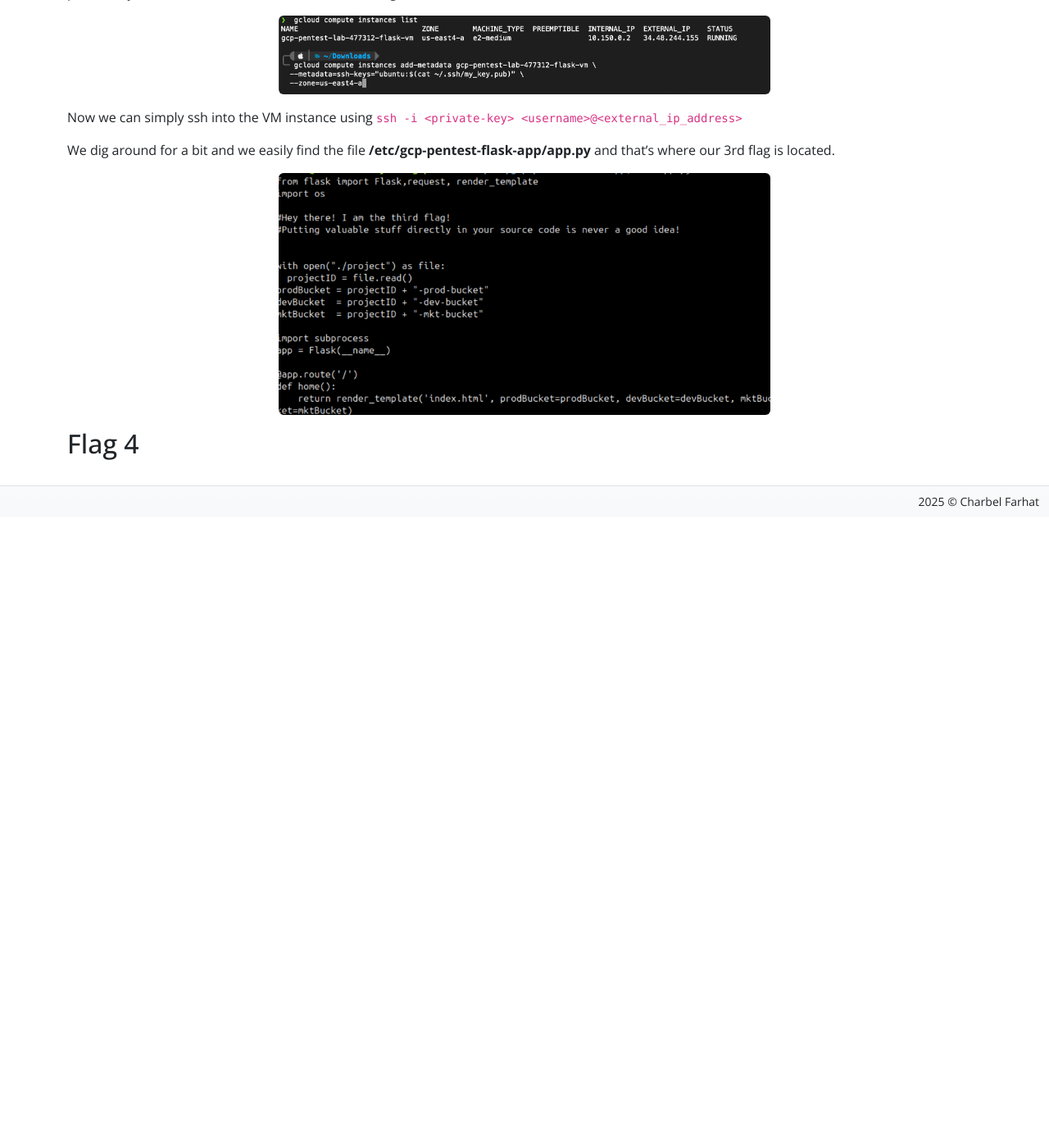
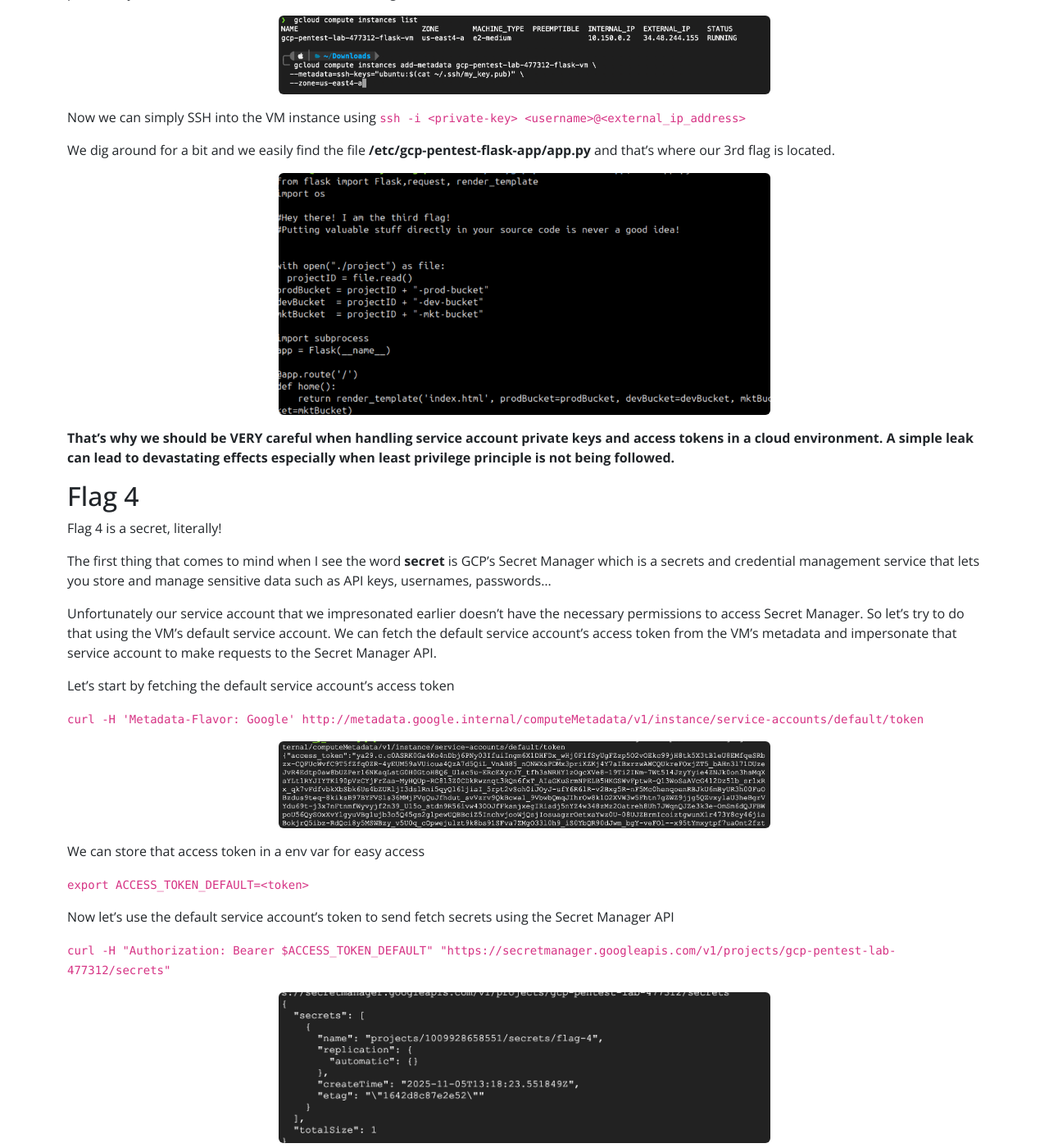
Before and after one commit to dwBruijn/dwBruijn.github.io, a Jekyll site: the page built from blogs/gcp-pentest-lab.md, in a window 1280 px wide and 1400 px high, scrolled down 4262 px. Shown: the whole window at 82% size. Built offline with Jekyll 4.4.1, drawn with Linux system fonts in a browser that asks for light colours; before the commit the page ends 4892 px from its top, so only the background shows below that; some of the changed text lies outside the part shown.

Commit message:
gcp pentest lab blog 4

```diff
--- a/blogs/gcp-pentest-lab.md
+++ b/blogs/gcp-pentest-lab.md
@@ -74,7 +74,7 @@
 
 ![flag 2 sync_sa_key content](../img/gcp-pentest-lab/flag2-2.png)
 
-As we can see, that's a service account access token which we can use to impersonate and gain the privileges of that service account.
+As we can see, that's a service account private key which we can use to impersonate and gain the privileges of that service account.
 
 ![flag 2 sa impersonation](../img/gcp-pentest-lab/flag2-3.jpeg)
 
@@ -94,10 +94,48 @@
 
 ![flag 3 vms](../img/gcp-pentest-lab/flag3-1.png)
 
-Now we can simply ssh into the VM instance using `ssh -i <private-key> <username>@<external_ip_address>`
+Now we can simply SSH into the VM instance using `ssh -i <private-key> <username>@<external_ip_address>`
 
 We dig around for a bit and we easily find the file **/etc/gcp-pentest-flask-app/app.py** and that's where our 3rd flag is located.
 
 ![flag 3](../img/gcp-pentest-lab/flag3-2.png)
 
+**That's why we should be VERY careful when handling service account private keys and access tokens in a cloud environment. A simple leak can lead to devastating effects especially when least privilege principle is not being followed.**
+
 ## Flag 4
+
+> Flag 4 is a secret, literally!
+
+The first thing that comes to mind when I see the word **secret** is GCP's Secret Manager which is a secrets and credential management service that lets you store and manage sensitive data such as API keys, usernames, passwords...
+
+Unfortunately our service account that we impresonated earlier doesn't have the necessary permissions to access Secret Manager. So let's try to do that using the VM's default service account. We can fetch the default service account's access token from the VM's metadata and impersonate that service account to make requests to the Secret Manager API.
+
+Let's start by fetching the default service account's access token
+
+`curl -H 'Metadata-Flavor: Google' http://metadata.google.internal/computeMetadata/v1/instance/service-accounts/default/token`
+
+![flag 4 access token](../img/gcp-pentest-lab/flag4-1.png)
+
+We can store that access token in a env var for easy access
+
+`export ACCESS_TOKEN_DEFAULT=<token>`
+
+Now let's use the default service account's token to send fetch secrets using the Secret Manager API
+
+`curl -H "Authorization: Bearer $ACCESS_TOKEN_DEFAULT" "https://secretmanager.googleapis.com/v1/projects/gcp-pentest-lab-477312/secrets"`
+
+![flag 4 secrets](../img/gcp-pentest-lab/flag4-2.png)
+
+And as we can see there is a secret called **flag-4**. Let's try to access it. Notice that a secert in Secret Manager can have multiple versions, we use **latest** to get the most recent version.
+
+`curl "https://secretmanager.googleapis.com/v1/projects/gcp-pentest-lab-477312/secrets/flag-4/versions/latest:access"  --header "Authorization: Bearer $ACCESS_TOKEN_DEFAULT"`
+
+And we can see that flag-4 contains a base64 encoded string.
+
+![flag 4 base64](../img/gcp-pentest-lab/flag4-3.png)
+
+So let's decode it and get our 4th flag.
+
+![flag 4](../img/gcp-pentest-lab/flag4-4.png)
+
+## Flag 5
```
